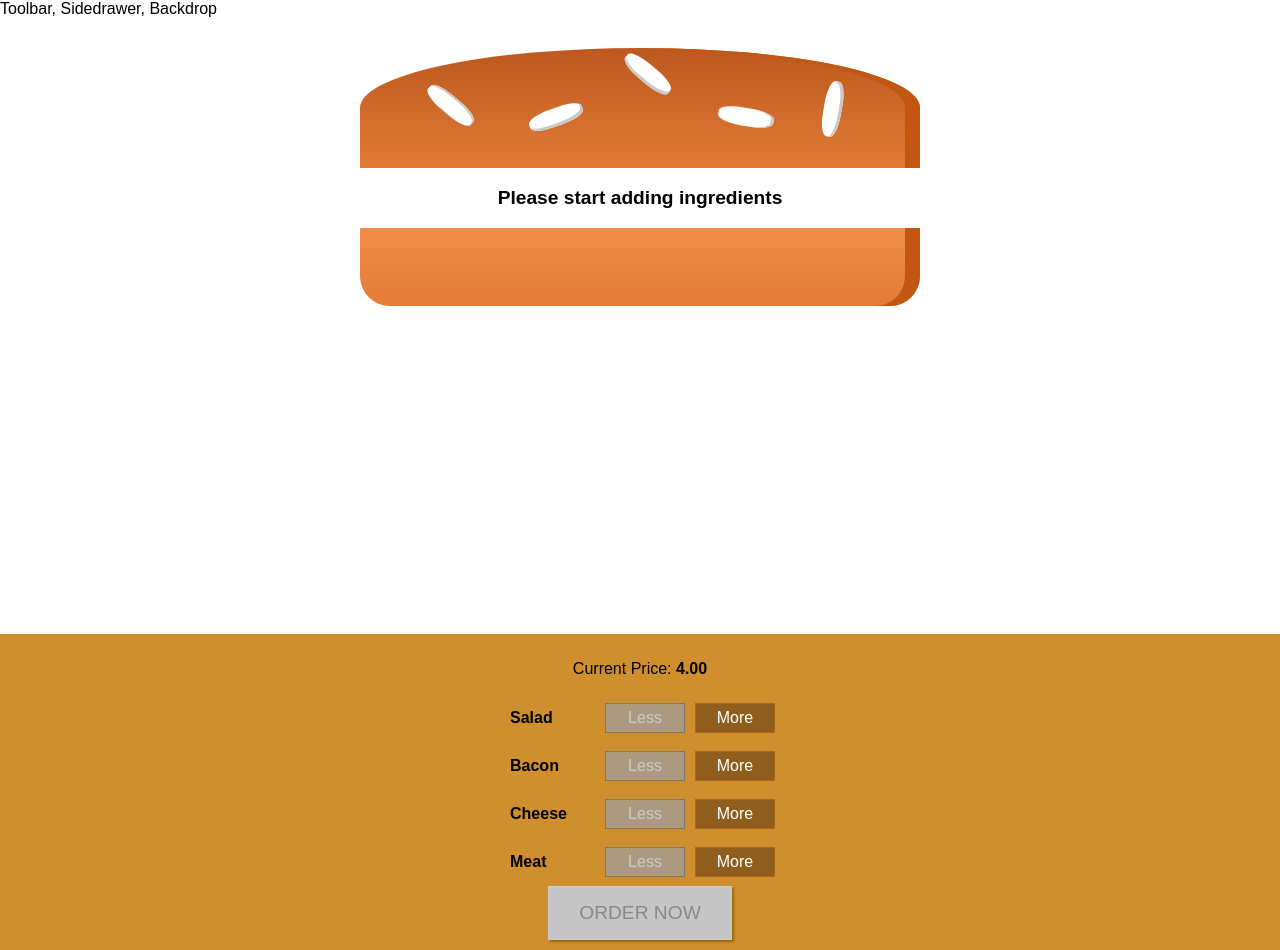
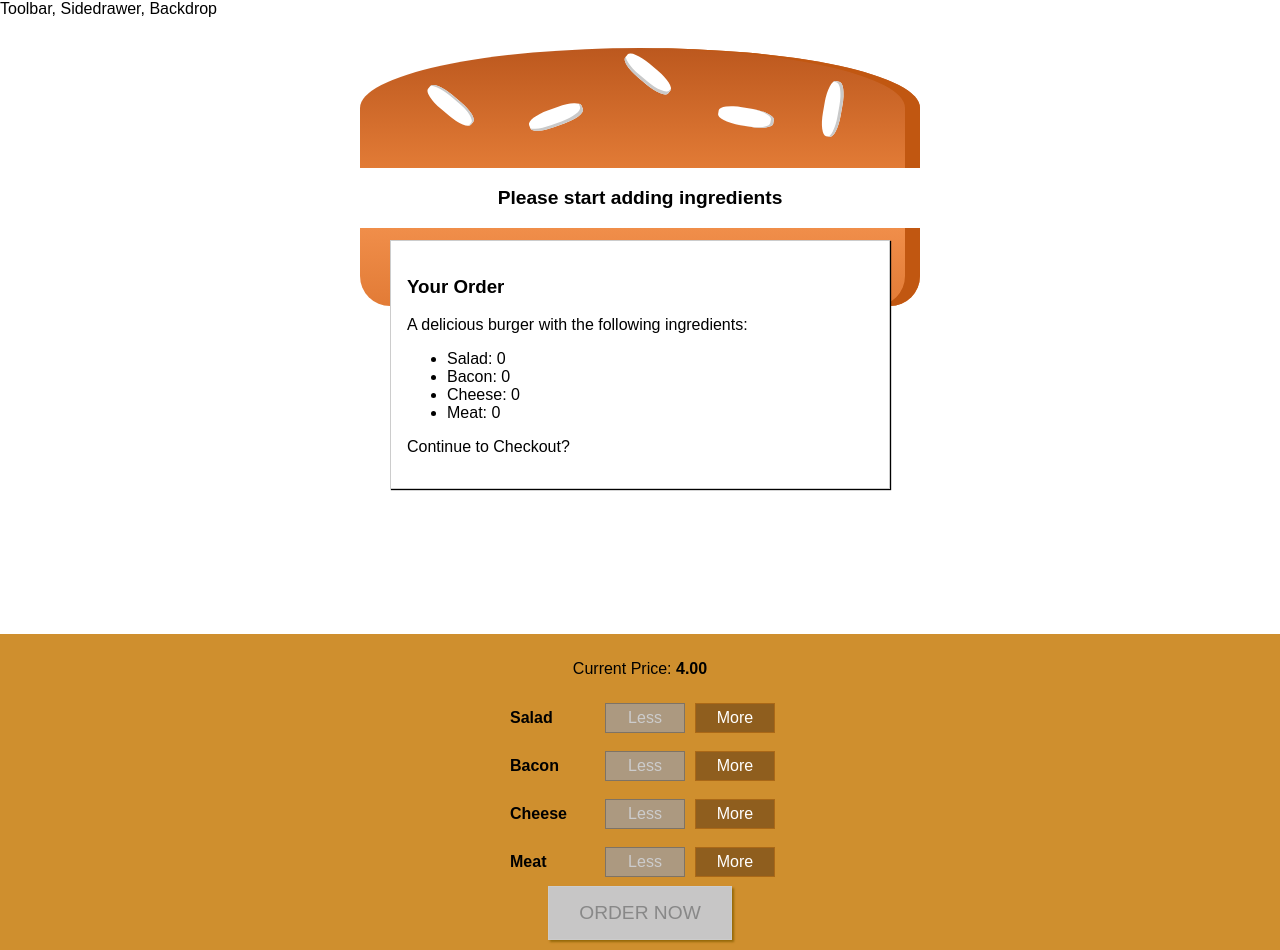
Before and after one commit to KevinRSDNguyen/react-burger, a React app: page / in a window 1280 px wide. Built offline with nearby package versions, Linux system fonts and the light colour scheme.

Commit message:
Created the Order Summary Modal

```diff
--- /dev/null
+++ b/src/components/Burger/OrderSummary/OrderSummary.js
@@ -0,0 +1,24 @@
+import React from "react";
+
+import Aux from "../../../hoc/Auxx";
+
+const orderSummary = props => {
+  const ingredientSummary = Object.keys(props.ingredients).map(igKey => {
+    return (
+      <li key={igKey}>
+        <span style={{ textTransform: "capitalize" }}>{igKey}</span>:{" "}
+        {props.ingredients[igKey]}
+      </li>
+    );
+  });
+  return (
+    <Aux>
+      <h3>Your Order</h3>
+      <p>A delicious burger with the following ingredients:</p>
+      <ul>{ingredientSummary}</ul>
+      <p>Continue to Checkout?</p>
+    </Aux>
+  );
+};
+
+export default orderSummary;
--- /dev/null
+++ b/src/components/UI/Modal/Modal.css
@@ -0,0 +1,20 @@
+.Modal {
+  position: fixed;
+  z-index: 500;
+  background-color: white;
+  width: 70%;
+  border: 1px solid #ccc;
+  box-shadow: 1px 1px 1px black;
+  padding: 16px;
+  left: 15%;
+  top: 30%;
+  box-sizing: border-box;
+  transition: all 0.3s ease-out;
+}
+
+@media (min-width: 600px) {
+  .Modal {
+    width: 500px;
+    left: calc(50% - 250px);
+  }
+}
--- /dev/null
+++ b/src/components/UI/Modal/Modal.js
@@ -0,0 +1,9 @@
+import React from "react";
+
+import classes from "./Modal.css";
+
+const modal = props => {
+  return <div className={classes.Modal}>{props.children}</div>;
+};
+
+export default modal;
--- a/src/containers/BurgerBuilder/BurgerBuilder.js
+++ b/src/containers/BurgerBuilder/BurgerBuilder.js
@@ -3,6 +3,8 @@
 import Aux from "./../../hoc/Auxx";
 import Burger from "./../../components/Burger/Burger";
 import BuildControls from "./../../components/Burger/BuildControls/BuildControls";
+import Modal from "./../../components/UI/Modal/Modal";
+import OrderSummary from "./../../components/Burger/OrderSummary/OrderSummary";
 
 const INGREDIENT_PRICES = {
   salad: 0.5,
@@ -76,6 +78,9 @@
     });
     return (
       <Aux>
+        <Modal>
+          <OrderSummary ingredients={this.state.ingredients} />
+        </Modal>
         <Burger ingredients={this.state.ingredients} />
         <BuildControls
           ingredientAdded={this.addIngredientHandler}
```
Also changed, not shown: src/components/UI/Backdrop/Backdrop.js (added).
